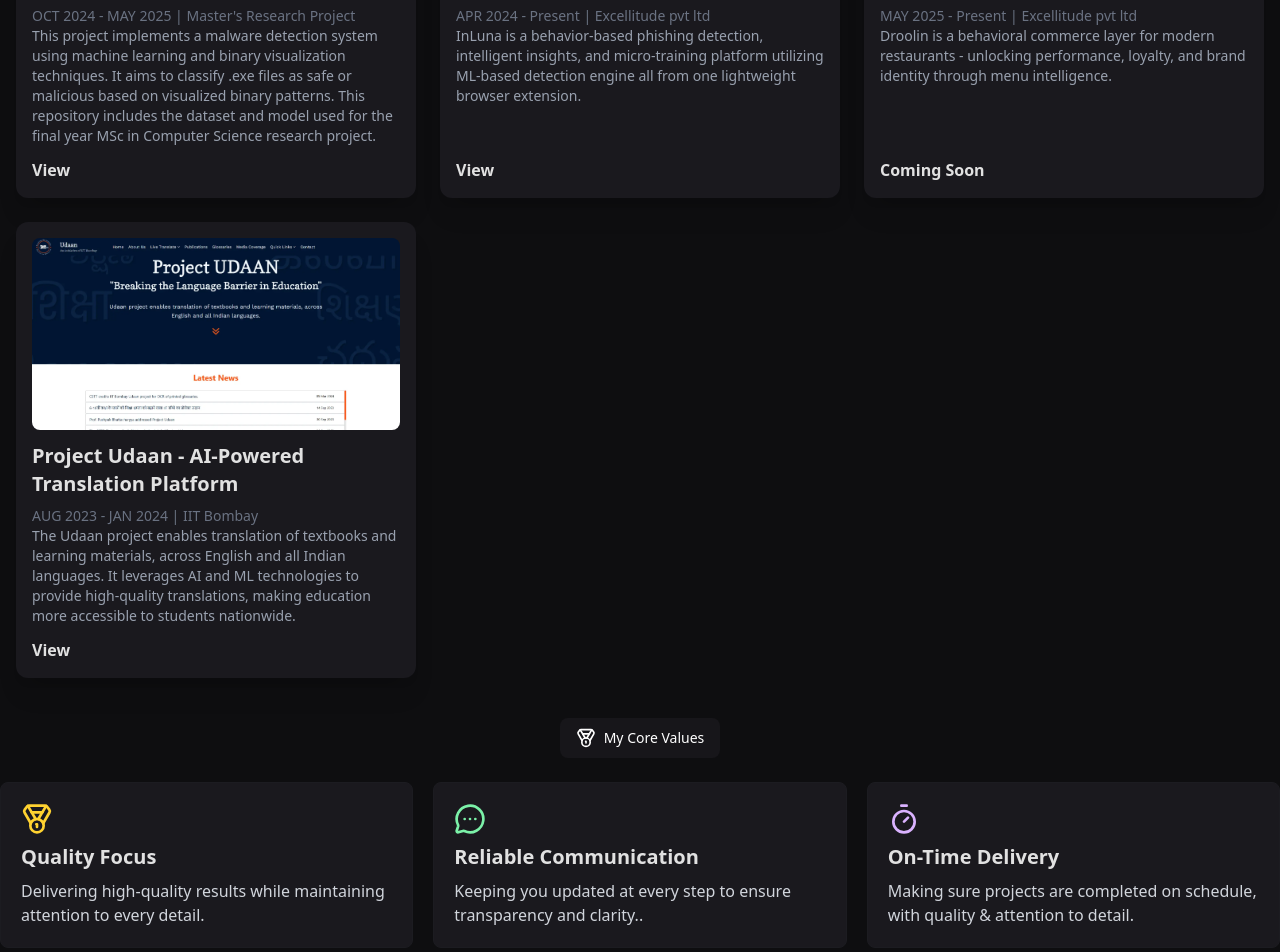
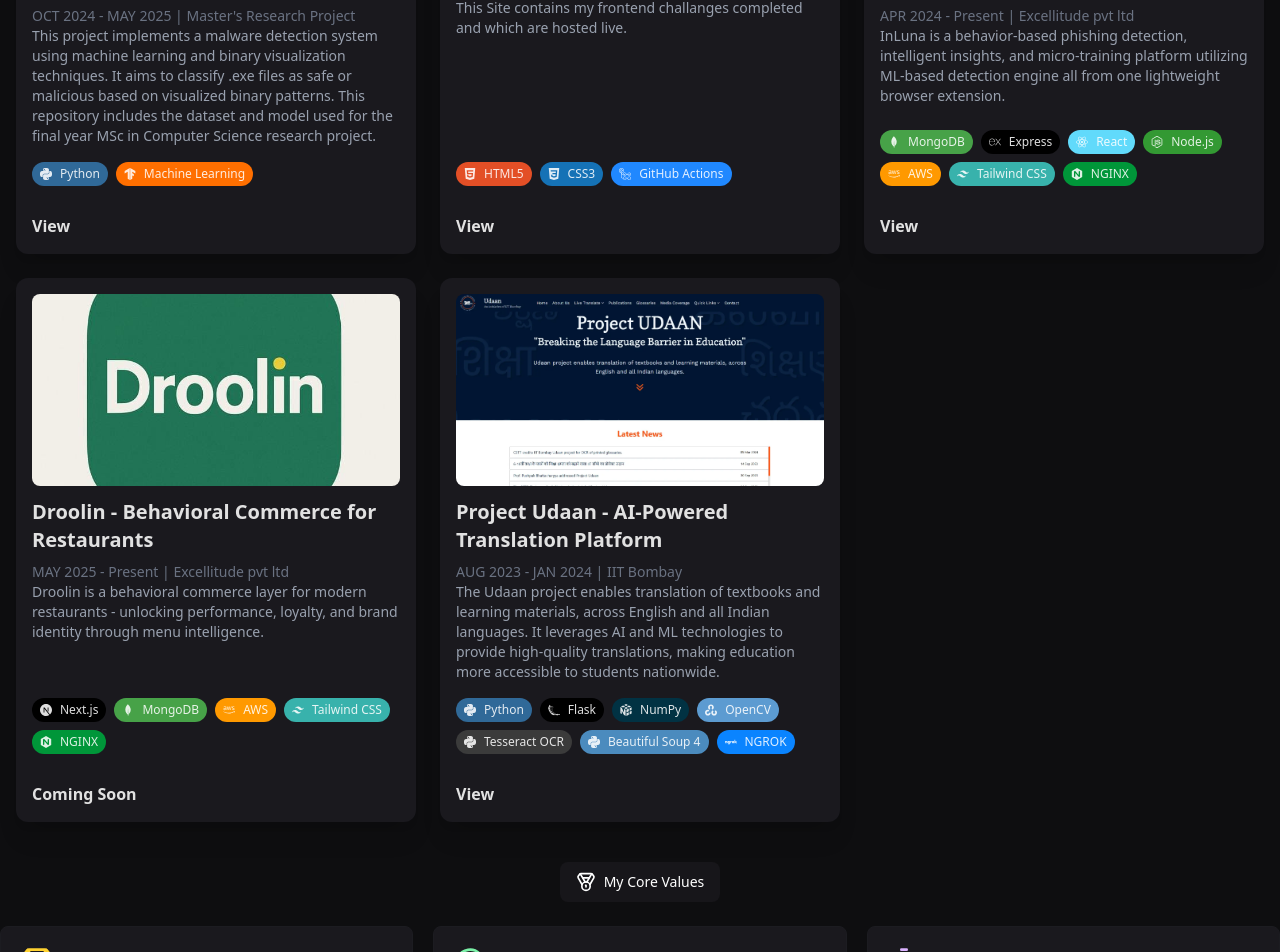
Before and after one commit to PranavDalvi/mySite, a React (Vite) app: page /#/ in a window 1280 px wide. Shown: the part 1291-2243 px from the top of the page. Built offline with nearby package versions, Linux system fonts and the light colour scheme.

Commit message:
add tech stack batch

```diff
--- a/package.json
+++ b/package.json
@@ -18,6 +18,7 @@
     "lucide-react": "^0.518.0",
     "react": "^19.1.0",
     "react-dom": "^19.1.0",
+    "react-icons": "^5.5.0",
     "react-router": "^7.6.2",
     "react-router-dom": "^7.9.6",
     "tailwindcss": "^4.1.10"
--- /dev/null
+++ b/src/components/Batch/Batch.tsx
@@ -0,0 +1,21 @@
+import type { BatchProps } from "../../types/BatchProps";
+
+const Batch = ({
+    title,
+    icon: Icon,
+    backgroundColor = "fff",
+    version = "latest",
+}: BatchProps) => {
+    return (
+        <div
+            className="flex items-center gap-2 rounded-full py-1 px-2 text-xs"
+            title={version}
+            style={{ backgroundColor }}
+        >
+            <Icon width={20} />
+            <span>{title}</span>
+        </div>
+    );
+};
+
+export default Batch;
--- a/src/components/Projects/Projects.tsx
+++ b/src/components/Projects/Projects.tsx
@@ -2,6 +2,8 @@
 import { PanelsTopLeft } from "lucide-react";
 import { Link } from "react-router";
 import { projects } from "../../data/projects";
+import Batch from "../Batch/Batch";
+import { techStackIcons } from "../../data/techStackMeta";
 
 export default function Projects() {
     return (
@@ -37,6 +39,19 @@
                             <p className="text-gray-400 text-sm flex-1">
                                 {p.description}
                             </p>
+                            <div className="flex flex-row flex-wrap gap-2 my-4 w-full">
+                                {p.techStack?.map((t) => {
+                                    const meta = techStackIcons[t];
+                                    return (
+                                        <Batch
+                                            key={t}
+                                            title={t}
+                                            icon={meta?.icon}
+                                            backgroundColor={meta?.color}
+                                        />
+                                    );
+                                })}
+                            </div>
                             <span className="mt-3 font-semibold">
                                 {p.urlTitle}
                             </span>
--- a/src/data/projects.ts
+++ b/src/data/projects.ts
@@ -4,6 +4,7 @@
 import droolinImage from "../assets/projects/Droolin.jpeg";
 import udaanImage from "../assets/projects/Project-Udaan.webp";
 import dvimayaImage from "../assets/projects/Dvimaya/dvimaya-1.png";
+import frontend_chall from "../assets/projects/FrontEnd_Challanges/frontend-chall.svg";
 
 export const projects: Project[] = [
     {
@@ -16,6 +17,18 @@
         urlTitle: "View",
         dateRange: "OCT 2024 - MAY 2025",
         for: "Master's Research Project",
+        techStack: ["Python", "Machine Learning"],
+    },
+    {
+        projectName: "Front End Challanges",
+        description:
+            "This Site contains my frontend challanges completed and which are hosted live.",
+        image: frontend_chall,
+        url: "https://pranavdalvi.github.io/frontend-mentor/",
+        urlTitle: "View",
+        dateRange: "NOV 2025 - Present",
+        for: "Self",
+        techStack: ["HTML5", "CSS3", "GitHub Actions"],
     },
     {
         projectName: "InLuna - Advanced Phishing Detection",
@@ -26,6 +39,15 @@
         urlTitle: "View",
         dateRange: "APR 2024 - Present",
         for: "Excellitude pvt ltd",
+        techStack: [
+            "MongoDB",
+            "Express",
+            "React",
+            "Node.js",
+            "AWS",
+            "Tailwind CSS",
+            "NGINX",
+        ],
     },
     {
         projectName: "Droolin - Behavioral Commerce for Restaurants",
@@ -36,6 +58,7 @@
         urlTitle: "Coming Soon",
         dateRange: "MAY 2025 - Present",
         for: "Excellitude pvt ltd",
+        techStack: ["Next.js", "MongoDB", "AWS", "Tailwind CSS", "NGINX"],
     },
     {
         projectName: "Project Udaan - AI-Powered Translation Platform",
@@ -46,5 +69,14 @@
         urlTitle: "View",
         dateRange: "AUG 2023 - JAN 2024",
         for: "IIT Bombay",
+        techStack: [
+            "Python",
+            "Flask",
+            "NumPy",
+            "OpenCV",
+            "Tesseract OCR",
+            "Beautiful Soup 4",
+            "NGROK",
+        ],
     },
 ];
--- /dev/null
+++ b/src/data/techStackMeta.ts
@@ -0,0 +1,120 @@
+import type { ComponentType } from "react";
+import {
+    SiJavascript,
+    SiTypescript,
+    SiReact,
+    SiNextdotjs,
+    SiVuedotjs,
+    SiAngular,
+    SiNodedotjs,
+    SiExpress,
+    SiPython,
+    SiDjango,
+    SiFlask,
+    SiTensorflow,
+    SiPostgresql,
+    SiMongodb,
+    SiRedis,
+    SiDocker,
+    SiKubernetes,
+    SiAmazonwebservices,
+    SiVercel,
+    SiNetlify,
+    SiFirebase,
+    SiGit,
+    SiGithub,
+    SiHtml5,
+    SiCss3,
+    SiTailwindcss,
+    SiMui,
+    SiNumpy,
+    SiOpencv,
+    SiNginx,
+    SiNgrok,
+    SiCircleci,
+    SiNestjs,
+    SiPrisma,
+    SiGithubactions,
+} from "react-icons/si";
+
+/**
+ * techStackIcons
+ *
+ * A mapping of tech name (key used in `projects[].techStack`) to an object
+ * containing an icon component from `react-icons/si` and a recommended color.
+ *
+ * Notes:
+ * - Keys are case-sensitive. Make sure your `projects` entries match these keys
+ *   exactly (or implement a normalization map if you accept variants).
+ * - For some libraries that don't have official simple-icons entries, a reasonable
+ *   fallback icon (usually the language/runtime icon) is used.
+ */
+
+export const techStackIcons: Record<
+    string,
+    { icon: ComponentType<any>; color: string }
+> = {
+    // Languages & frameworks
+    JavaScript: { icon: SiJavascript, color: "#f7df1e" },
+    TypeScript: { icon: SiTypescript, color: "#3178c6" },
+    React: { icon: SiReact, color: "#61dafb" },
+    "Next.js": { icon: SiNextdotjs, color: "#000000" },
+    Vue: { icon: SiVuedotjs, color: "#41b883" },
+    Angular: { icon: SiAngular, color: "#dd0031" },
+
+    // Node / backend
+    "Node.js": { icon: SiNodedotjs, color: "#339933" },
+    Express: { icon: SiExpress, color: "#000000" },
+    NestJS: { icon: SiNestjs, color: "#E0234E" },
+    Fastify: { icon: SiNodedotjs, color: "#0A8AFF" }, // fallback to Node icon
+
+    // Python ecosystem
+    Python: { icon: SiPython, color: "#306998" },
+    Django: { icon: SiDjango, color: "#092e20" },
+    Flask: { icon: SiFlask, color: "#000000" },
+    NumPy: { icon: SiNumpy, color: "#013243" },
+    OpenCV: { icon: SiOpencv, color: "#5C9BD1" },
+    "Tesseract OCR": { icon: SiPython, color: "#3B3B3B" }, // fallback to Python icon
+    "python-docx": { icon: SiPython, color: "#306998" },
+    "Beautiful Soup 4": { icon: SiPython, color: "#4B8BBE" },
+
+    // Machine learning / data
+    "Machine Learning": { icon: SiTensorflow, color: "#FF6F00" },
+
+    // Databases & queues
+    PostgreSQL: { icon: SiPostgresql, color: "#336791" },
+    MongoDB: { icon: SiMongodb, color: "#47A248" },
+    Redis: { icon: SiRedis, color: "#DC382D" },
+    BullMQ: { icon: SiRedis, color: "#DC382D" }, // Redis-backed queue; use Redis icon
+    "Prisma v7": { icon: SiPrisma, color: "#0EA5A4" },
+
+    // DevOps / infra / hosting
+    Docker: { icon: SiDocker, color: "#2496ED" },
+    Kubernetes: { icon: SiKubernetes, color: "#326CE5" },
+    AWS: { icon: SiAmazonwebservices, color: "#FF9900" },
+    Vercel: { icon: SiVercel, color: "#000000" },
+    Netlify: { icon: SiNetlify, color: "#00C7B7" },
+    Firebase: { icon: SiFirebase, color: "#FFCA28" },
+
+    // Networking / gateways / tunneling
+    NGINX: { icon: SiNginx, color: "#009639" },
+    NGROK: { icon: SiNgrok, color: "#0A84FF" },
+
+    // CI / CD / DevOps tooling
+    "CI/CD": { icon: SiCircleci, color: "#343434" },
+    "GitHub Actions": { icon: SiGithubactions, color: "#2088FF" },
+    DevOps: { icon: SiGithubactions, color: "#2088FF" }, // generic DevOps key
+
+    // Tools / VCS / misc
+    Git: { icon: SiGit, color: "#F05032" },
+    GitHub: { icon: SiGithub, color: "#181717" },
+
+    // Frontend / styling
+    HTML5: { icon: SiHtml5, color: "#E34F26" },
+    CSS3: { icon: SiCss3, color: "#1572B6" },
+    "Tailwind CSS": { icon: SiTailwindcss, color: "#38B2AC" },
+    "Material UI": { icon: SiMui, color: "#0081CB" },
+
+    // Utilities (fallbacks)
+    zod: { icon: SiTypescript, color: "#3178c6" }, // no simple-icon; use TS icon as mnemonic
+};
--- /dev/null
+++ b/src/types/BatchProps.ts
@@ -0,0 +1,6 @@
+export interface BatchProps {
+    title: string;
+    icon?: React.ComponentType<{ width?: number; height?: number }>;
+    backgroundColor?: string;
+    version?: string;
+}
```
Also changed, not shown: src/assets/projects/FrontEnd_Challanges/frontend-chall.svg (added), 1 other file (tests, documents, lock files or other folders).
